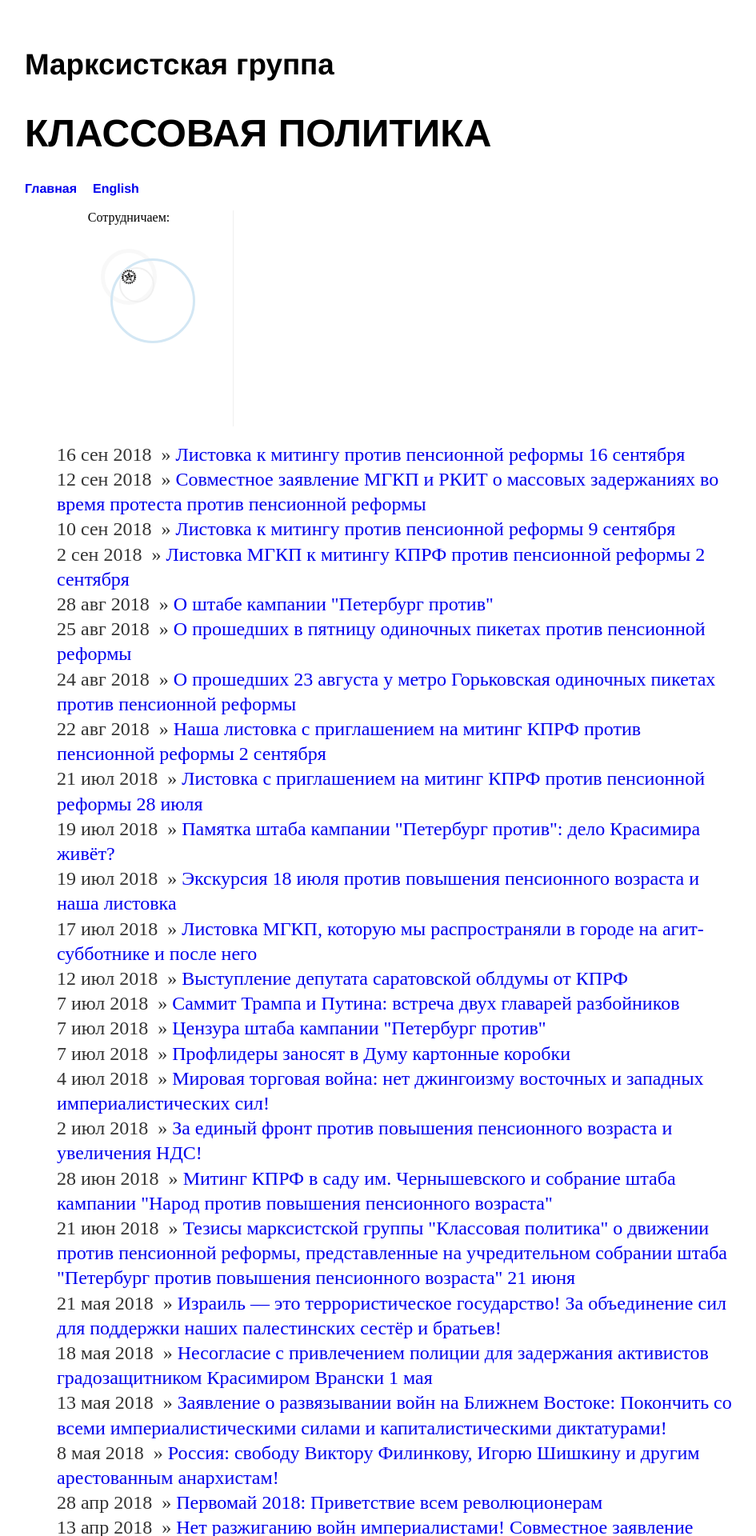
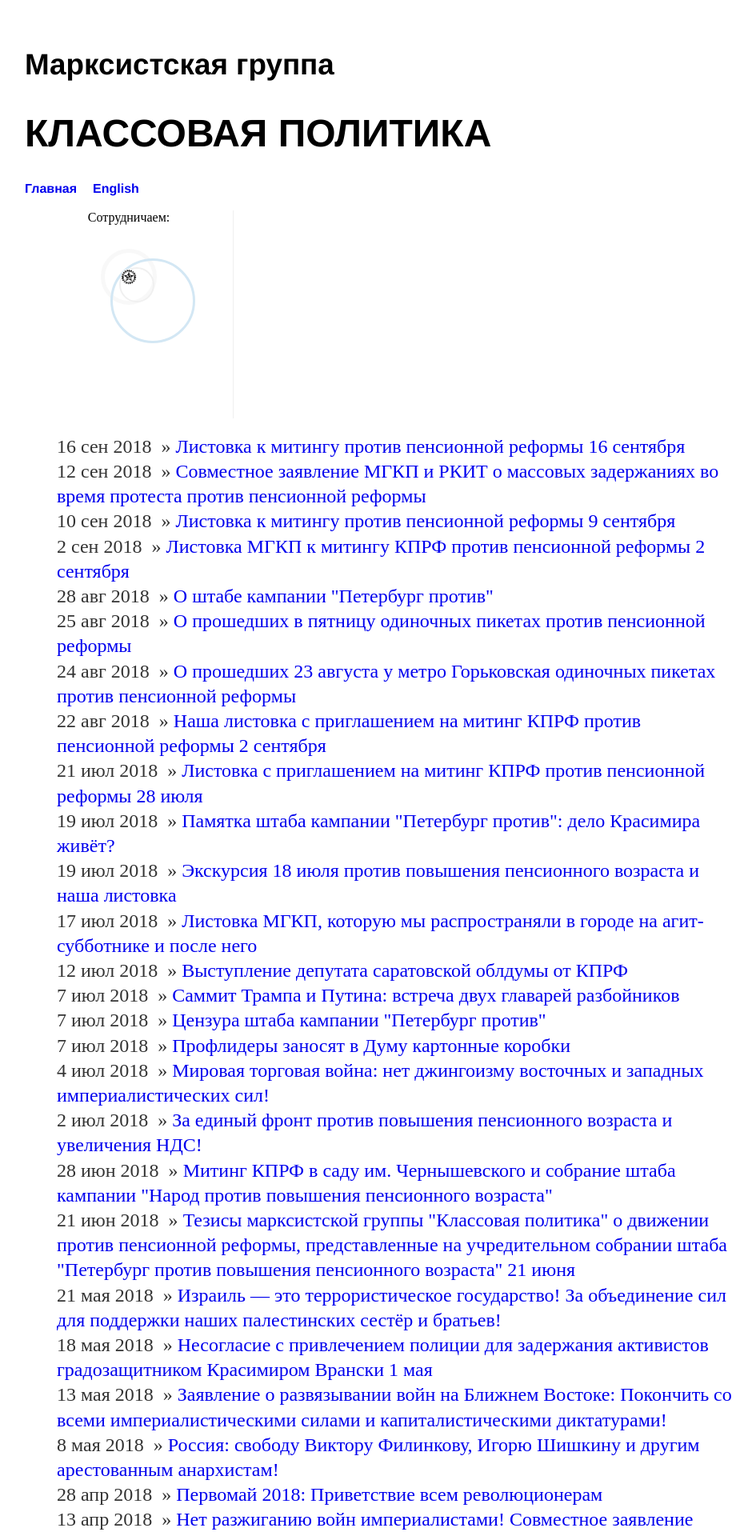
Before and after one commit to mgkp/mgkp.github.io, a Jekyll site: the page built from index.html, in a window 1280 px wide. Shown: the top 1920 px of the page at 80% size, without its empty margins (161-1106 px from the left). Built offline with Jekyll 4.4.1, drawn with Linux system fonts in a browser that asks for light colours.

Commit message:
reduce height of collab.

```diff
--- a/css/main.css
+++ b/css/main.css
@@ -65,7 +65,7 @@ ul.posts li { list-style: none; }
 	left: 160px;
 	bottom: 260px;
 	right: auto;
-	min-height: 270px;
+	min-height: 260px;
   border-right: 1px solid #efefef;
 
 	#avatar {
```
